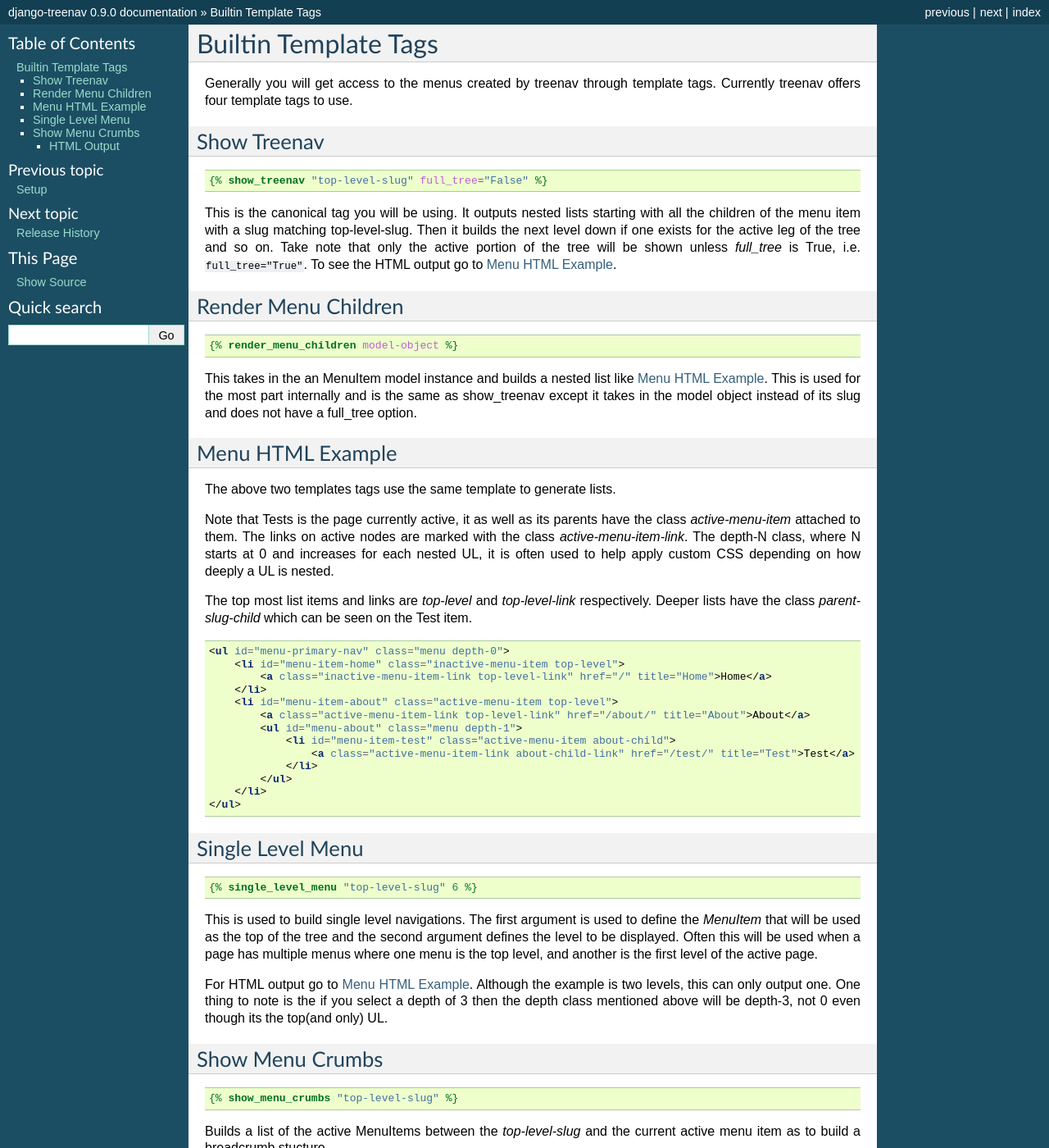
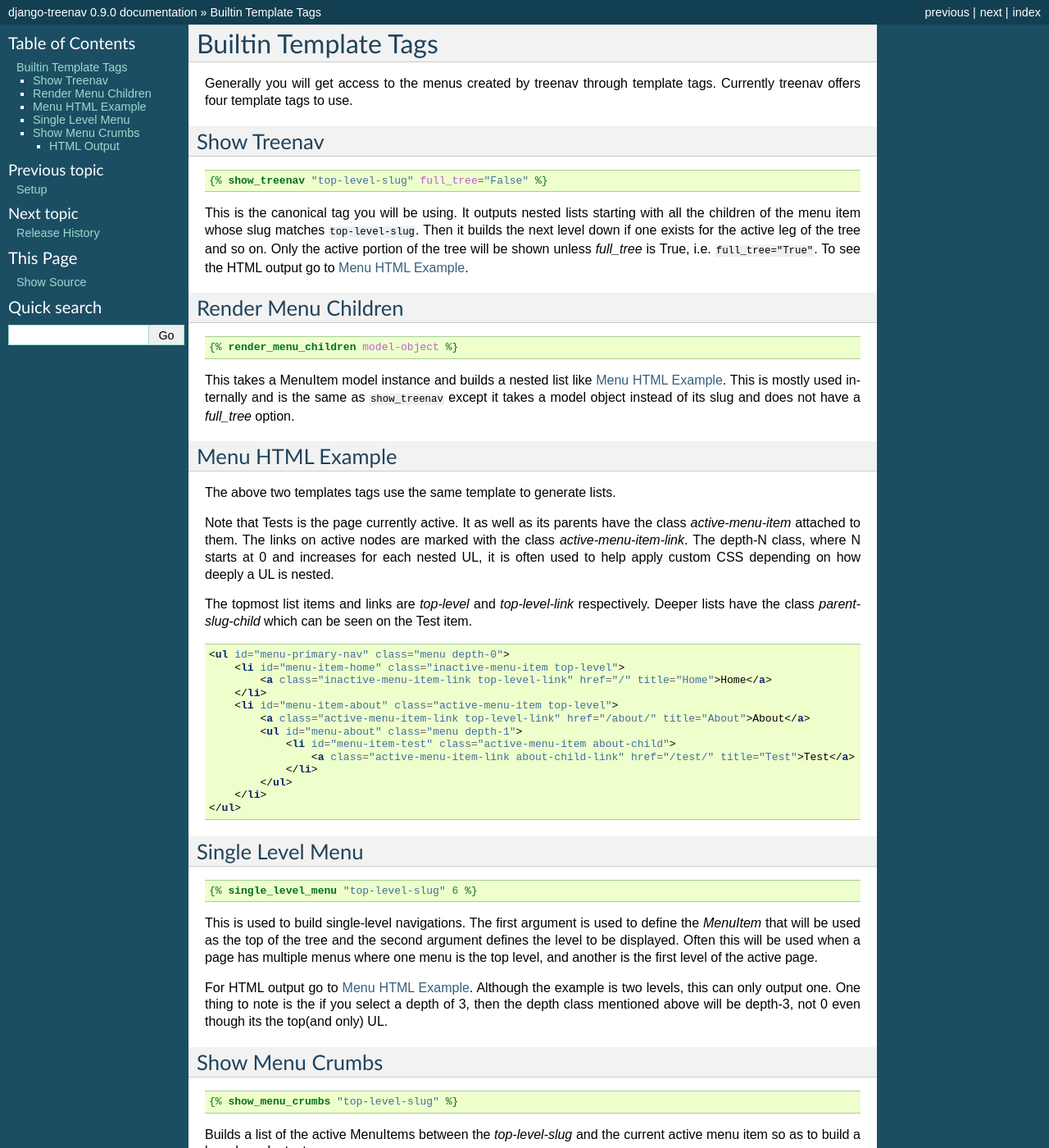
Before and after one commit to caktus/django-treenav, a Sphinx documentation site: the page built from docs/template_tags.rst, in a window 1280 px wide and 1400 px high. Shown: the whole window at 82% size. Built offline with Sphinx 7.4.7, drawn with Linux system fonts in a browser that asks for light colours; some of the changed text lies outside the part shown.

Commit message:
Mundane fixes to docs, copyright dates, etc

```diff
--- a/README.rst
+++ b/README.rst
@@ -102,4 +102,4 @@
 
 
 Development sponsored by `Caktus Consulting Group, LLC
-<http://www.caktusgroup.com/services>`_.
+<http://www.caktusgroup.com/services/>`_.
--- a/docs/releases.rst
+++ b/docs/releases.rst
@@ -6,6 +6,8 @@
 vNEXT (Released DATE)
 ---------------------
 
+- Python 3 support
+- Confirmed support for Django 1.7
 - Dropped support for Django prior to 1.4
 - Setup Travis
 
--- a/docs/setup.rst
+++ b/docs/setup.rst
@@ -10,5 +10,5 @@
    {% load treenav_tags %}
    {% show_treenav 'primary-nav' %}
 
-#. Apply CSS to you navigation by adding it to your base template and media
+#. Apply CSS to your navigation by adding it to your base template and media
    directory using the classes described in :ref:`html-example`.
--- a/docs/template_tags.rst
+++ b/docs/template_tags.rst
@@ -14,9 +14,9 @@
 
 
 This is the canonical tag you will be using.  It outputs nested lists starting
-with all the children of the menu item with a slug matching top-level-slug.
+with all the children of the menu item whose slug matches ``top-level-slug``.
 Then it builds the next level down if one exists for the active leg of the tree
-and so on.  Take note that only the active portion of the tree will be shown
+and so on.  Only the active portion of the tree will be shown
 unless `full_tree` is True, i.e. ``full_tree="True"``.  To see the HTML output go to `Menu HTML Example`_.
 
 Render Menu Children
@@ -26,10 +26,10 @@
 
     {% render_menu_children model-object %}
 
-This takes in the an MenuItem model instance and builds a nested list like
-`Menu HTML Example`_.  This is used for the most part internally and is the same
-as show_treenav except it takes in the model object instead of its slug and does
-not have a full_tree option.
+This takes a MenuItem model instance and builds a nested list like
+`Menu HTML Example`_.  This is mostly used internally and is the same
+as ``show_treenav`` except it takes a model object instead of its slug and does
+not have a `full_tree` option.
 
 ..  _html-example:
 
@@ -38,13 +38,13 @@
 
 The above two templates tags use the same template to generate lists.
 
-Note that Tests is the page currently active, it as well as its parents have
+Note that Tests is the page currently active. It as well as its parents have
 the class `active-menu-item` attached to them.  The links on active nodes are
 marked with the class `active-menu-item-link`.  The depth-N class, where N starts
 at 0 and increases for each nested UL, it is often used to help apply custom CSS
 depending on how deeply a UL is nested.
 
-The top most list items and links are `top-level` and `top-level-link`
+The topmost list items and links are `top-level` and `top-level-link`
 respectively.  Deeper lists have the class `parent-slug-child` which can be seen
 on the Test item.
 
@@ -73,7 +73,7 @@
 
     {% single_level_menu "top-level-slug" 6 %}
 
-This is used to build single level navigations.  The first argument is used to
+This is used to build single-level navigations.  The first argument is used to
 define the `MenuItem` that will be used as the top of the tree and the second argument
 defines the level to be displayed.  Often this will be used when a page has multiple
 menus where one menu is the top level, and another is the first level
@@ -81,7 +81,7 @@
 
 For HTML output go to `Menu HTML Example`_.  Although the
 example is two levels, this can only output one.  One thing to note is the if you
-select a depth of 3 then the depth class mentioned above will be depth-3, not 0
+select a depth of 3, then the depth class mentioned above will be depth-3, not 0
 even though its the top(and only) UL.
 
 Show Menu Crumbs
@@ -93,7 +93,7 @@
 
 
 Builds a list of the active MenuItems between the `top-level-slug` and the
-current active menu item as to build a breadcrumb stucture.
+current active menu item so as to build a breadcrumb stucture.
 
 HTML Output
 ***********
```
Also changed, not shown: other parts of README.rst (+1 -1 lines), LICENSE.txt, 1 other file.
